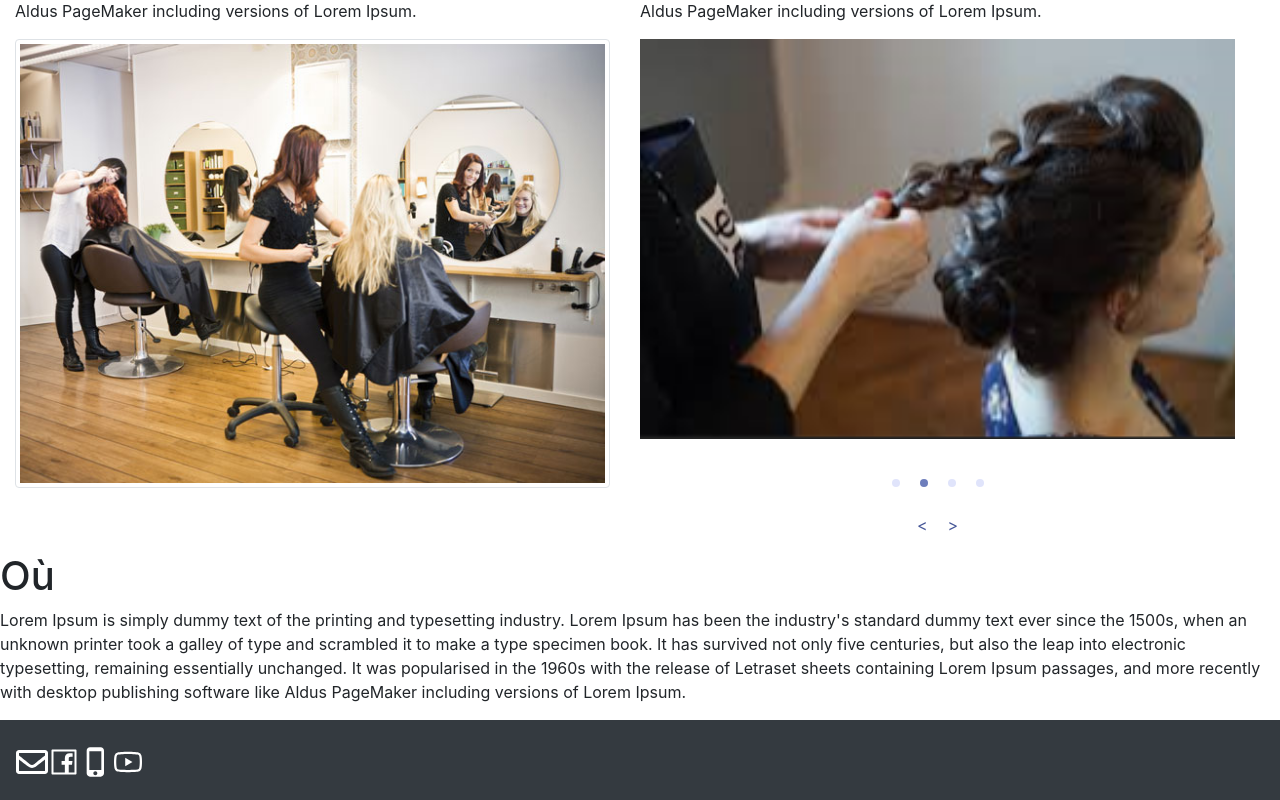
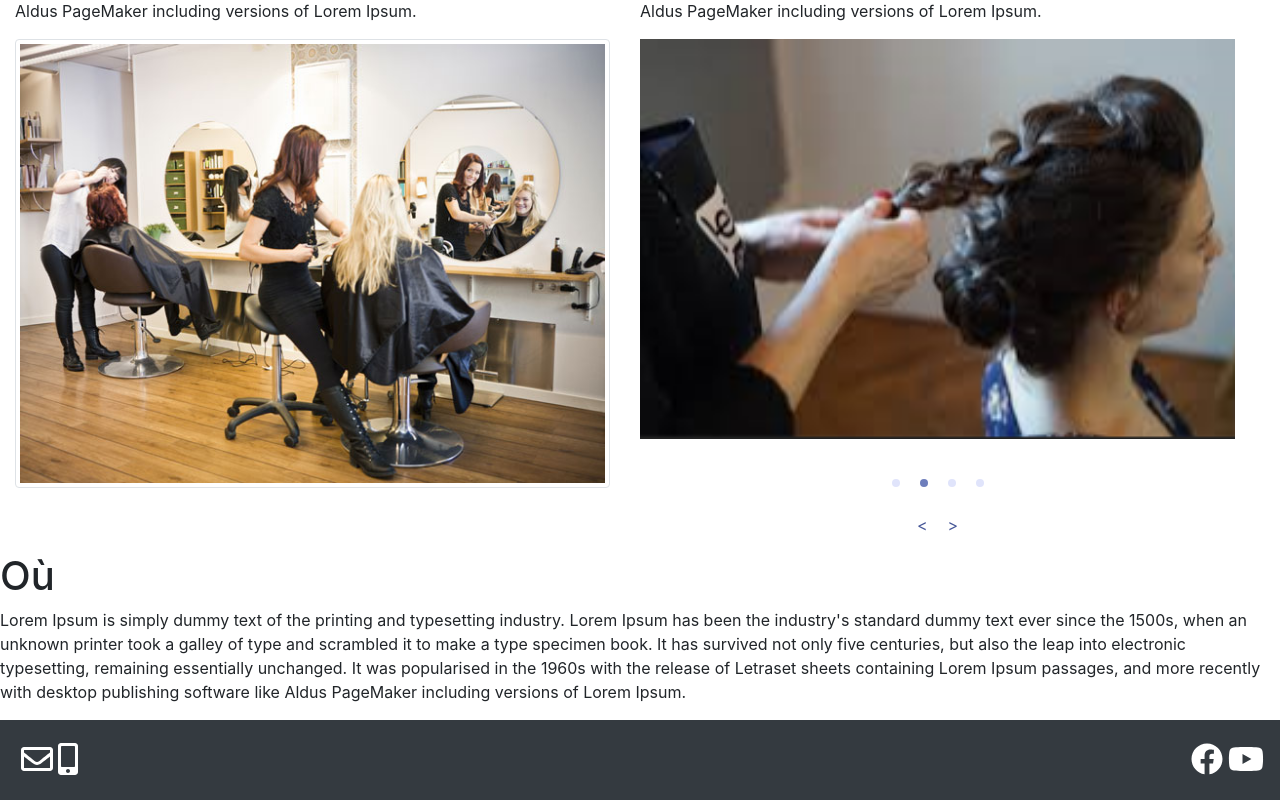
Before and after one commit to LPiz05/hair-select-coiffure, a React (Create React App) app: page / in a window 1280 px wide. Shown: the part 610-1410 px from the top of the page. Built offline with nearby package versions, Linux system fonts and the light colour scheme.

Commit message:
Add css and icon FontAwesome in Footer

```diff
--- a/src/Footer.js
+++ b/src/Footer.js
@@ -1,25 +1,30 @@
 import React from "react";
-import { FaRegEnvelope } from "react-icons/fa";
-import { AiOutlineFacebook, AiOutlineYoutube } from "react-icons/ai";
-import { MdPhoneIphone } from "react-icons/md";
+import { FontAwesomeIcon } from "@fortawesome/react-fontawesome";
+import { faEnvelope } from "@fortawesome/free-regular-svg-icons";
+import { faFacebook, faYoutube } from "@fortawesome/free-brands-svg-icons";
+import { faMobileAlt } from "@fortawesome/free-solid-svg-icons";
 import "./styles.css";
 
 export default function Footer() {
   return (
     <div className="Footer">
-      <div class="p-3 bg-dark text-white">
-        <a href="/">
-          <FaRegEnvelope />
-        </a>
-        <a href="/">
-          <AiOutlineFacebook />
-        </a>
-        <a href="/">
-          <MdPhoneIphone />
-        </a>
-        <a href="/">
-          <AiOutlineYoutube />
-        </a>
+      <div className="p-3 bg-dark text-white">
+        <div className="float-left">
+          <a href="mailto:coiffure@gmail.com">
+            <FontAwesomeIcon icon={faEnvelope} />
+          </a>
+          <a href="tel:0198989898">
+            <FontAwesomeIcon icon={faMobileAlt} />
+          </a>
+        </div>
+        <div className="text-right">
+          <a href="https://www.facebook.com" target="_blank">
+            <FontAwesomeIcon icon={faFacebook} />
+          </a>
+          <a href="https://www.youtube.com" target="_blank">
+            <FontAwesomeIcon icon={faYoutube} />
+          </a>
+        </div>
       </div>
     </div>
   );
--- a/src/styles.css
+++ b/src/styles.css
@@ -61,6 +61,7 @@ body {
   color: white;
   text-decoration: none;
   font-size: 2em;
+  padding-left: 5px;
 }
 
 .alice-carousel ul li img {
```
